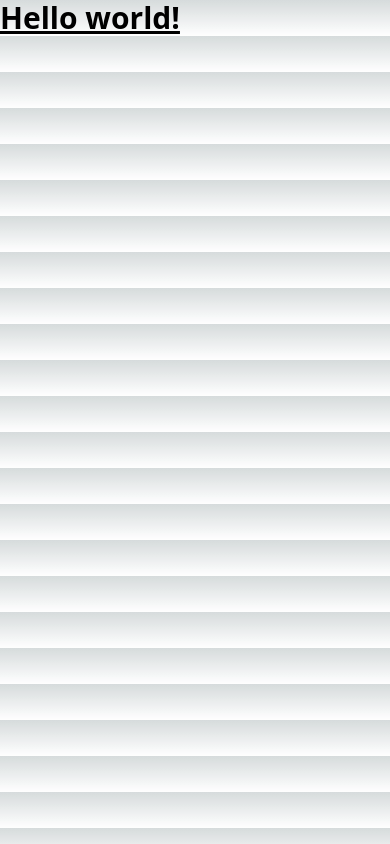
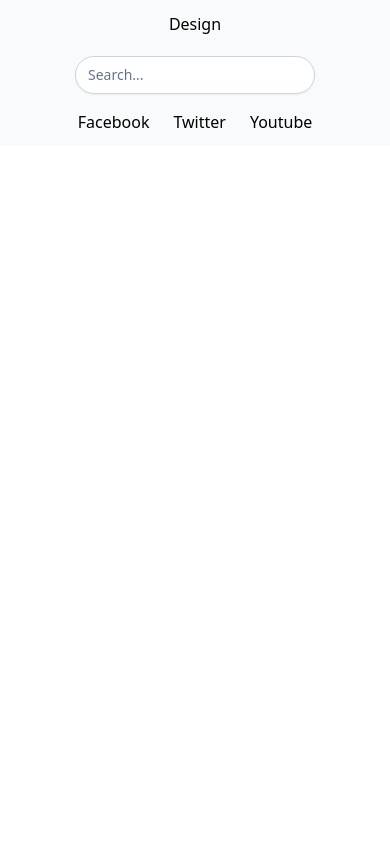
Before and after one commit to Chafai-Abdelkrim/blog-website, a Next.js app: page / in a window 390 px wide. Built offline with nearby package versions, Linux system fonts and the light colour scheme.

Commit message:
updated header component

```diff
--- /dev/null
+++ b/components/header.js
@@ -0,0 +1,21 @@
+export default function header() {
+  return (
+    <header className="bg-gray-50">
+      <div className="xl:container xl:mx-auto flex flex-col items-center sm:flex-row sm:justify-between text-center py-3">
+        <div className="md:flex-none w-96 order-2 sm:order-1 flex justify-center py-4 sm:py-0">
+          <input type="text" className="input-text" placeholder="Search..." />
+        </div>
+        <div className="shrink w-80 sm:order-2">
+          <a>Design</a>
+        </div>
+        <div className="w-96 order-3 flex justify-center">
+          <div className="flex gap-6">
+            <a>Facebook</a>
+            <a>Twitter</a>
+            <a>Youtube</a>
+          </div>
+        </div>
+      </div>
+    </header>
+  );
+}
--- a/pages/index.js
+++ b/pages/index.js
@@ -1,14 +1,12 @@
 import Head from 'next/head'
 import Image from 'next/image'
-import { Inter } from 'next/font/google'
 import styles from '@/styles/Home.module.css'
-
-const inter = Inter({ subsets: ['latin'] })
+import Header from '../components/header'
 
 export default function Home() {
   return (
-    <h1 className="text-3xl font-bold underline">
-    Hello world!
-    </h1>
+    <div>
+      <Header></Header>
+    </div>
   )
 }
--- a/styles/globals.css
+++ b/styles/globals.css
@@ -2,111 +2,7 @@
 @tailwind components;
 @tailwind utilities;
 
-
-:root {
-  --max-width: 1100px;
-  --border-radius: 12px;
-  --font-mono: ui-monospace, Menlo, Monaco, 'Cascadia Mono', 'Segoe UI Mono',
-    'Roboto Mono', 'Oxygen Mono', 'Ubuntu Monospace', 'Source Code Pro',
-    'Fira Mono', 'Droid Sans Mono', 'Courier New', monospace;
-
-  --foreground-rgb: 0, 0, 0;
-  --background-start-rgb: 214, 219, 220;
-  --background-end-rgb: 255, 255, 255;
-
-  --primary-glow: conic-gradient(
-    from 180deg at 50% 50%,
-    #16abff33 0deg,
-    #0885ff33 55deg,
-    #54d6ff33 120deg,
-    #0071ff33 160deg,
-    transparent 360deg
-  );
-  --secondary-glow: radial-gradient(
-    rgba(255, 255, 255, 1),
-    rgba(255, 255, 255, 0)
-  );
-
-  --tile-start-rgb: 239, 245, 249;
-  --tile-end-rgb: 228, 232, 233;
-  --tile-border: conic-gradient(
-    #00000080,
-    #00000040,
-    #00000030,
-    #00000020,
-    #00000010,
-    #00000010,
-    #00000080
-  );
-
-  --callout-rgb: 238, 240, 241;
-  --callout-border-rgb: 172, 175, 176;
-  --card-rgb: 180, 185, 188;
-  --card-border-rgb: 131, 134, 135;
+.input-text {
+  @apply mt-1 block w-60 px-3 py-2 bg-white border border-slate-300 rounded-full text-sm shadow-sm placeholder-slate-500;
+  @apply focus:outline-none focus:border-sky-500 focus:ring-1 focus:ring-sky-500;
 }
-
-@media (prefers-color-scheme: dark) {
-  :root {
-    --foreground-rgb: 255, 255, 255;
-    --background-start-rgb: 0, 0, 0;
-    --background-end-rgb: 0, 0, 0;
-
-    --primary-glow: radial-gradient(rgba(1, 65, 255, 0.4), rgba(1, 65, 255, 0));
-    --secondary-glow: linear-gradient(
-      to bottom right,
-      rgba(1, 65, 255, 0),
-      rgba(1, 65, 255, 0),
-      rgba(1, 65, 255, 0.3)
-    );
-
-    --tile-start-rgb: 2, 13, 46;
-    --tile-end-rgb: 2, 5, 19;
-    --tile-border: conic-gradient(
-      #ffffff80,
-      #ffffff40,
-      #ffffff30,
-      #ffffff20,
-      #ffffff10,
-      #ffffff10,
-      #ffffff80
-    );
-
-    --callout-rgb: 20, 20, 20;
-    --callout-border-rgb: 108, 108, 108;
-    --card-rgb: 100, 100, 100;
-    --card-border-rgb: 200, 200, 200;
-  }
-}
-
-* {
-  box-sizing: border-box;
-  padding: 0;
-  margin: 0;
-}
-
-html,
-body {
-  max-width: 100vw;
-  overflow-x: hidden;
-}
-
-body {
-  color: rgb(var(--foreground-rgb));
-  background: linear-gradient(
-      to bottom,
-      transparent,
-      rgb(var(--background-end-rgb))
-    )
-    rgb(var(--background-start-rgb));
-}
-
-a {
-  color: inherit;
-  text-decoration: none;
-}
-
-@media (prefers-color-scheme: dark) {
-  html {
-    color-scheme: dark;
-  }
-}
```
